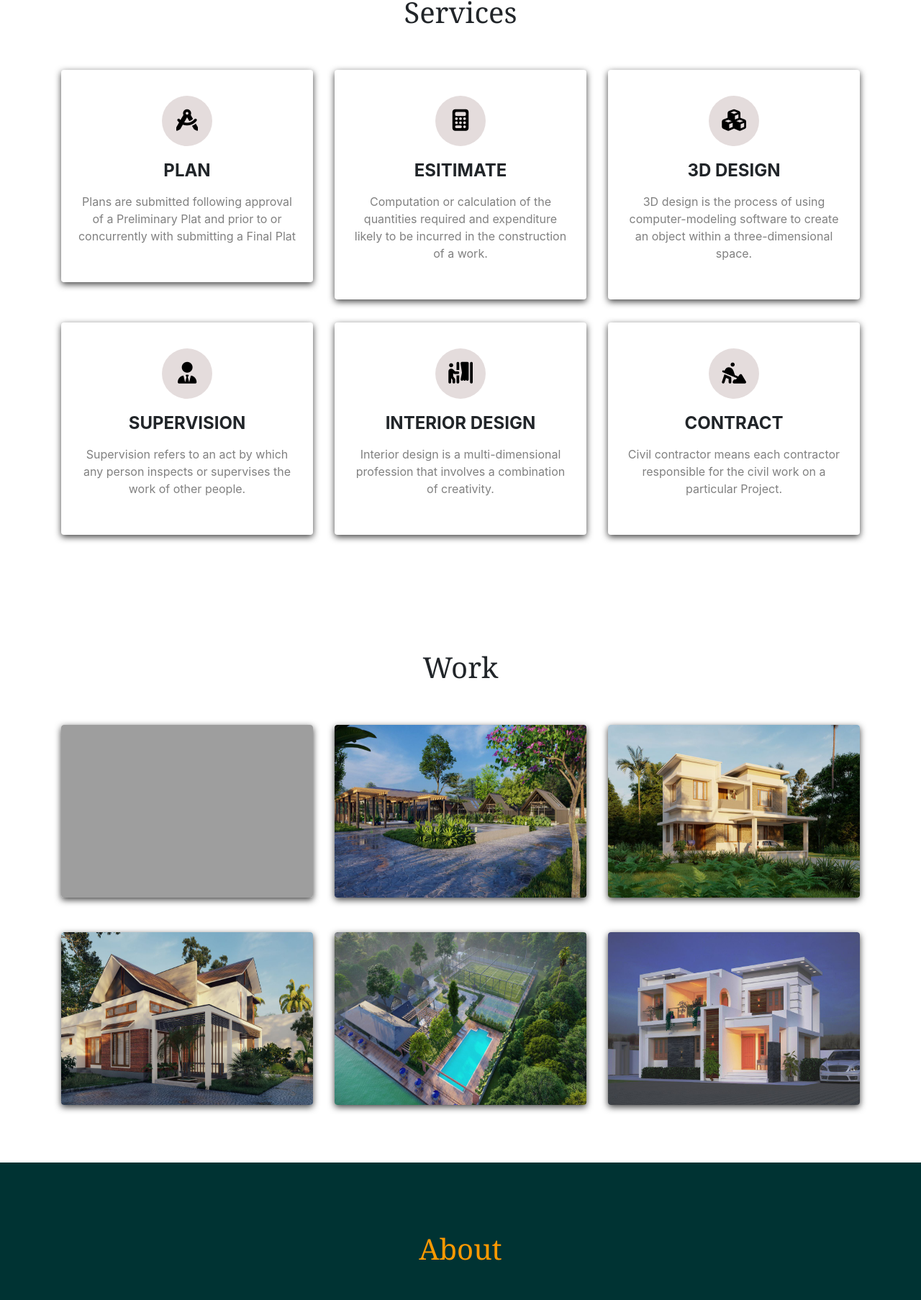
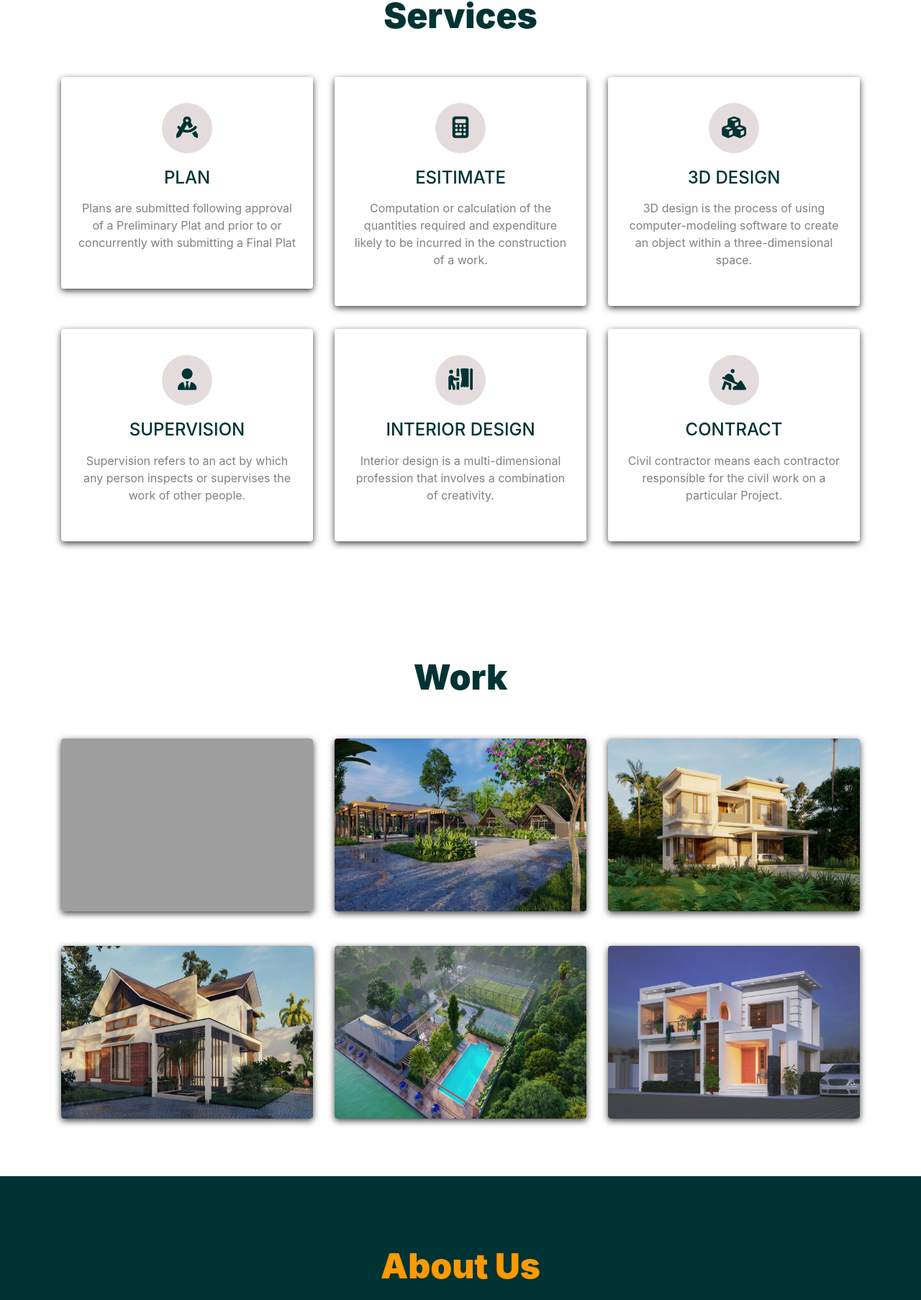
Before and after one commit to tpshaheem5/scaleart, a plain HTML site: page index.html in a window 1280 px wide. Shown: the part 894-2700 px from the top of the page at 72% size. Drawn offline with nearby package versions, Linux system fonts and the light colour scheme; grey boxes are pictures that could not be loaded.

Commit message:
font and color

```diff
--- a/index.html
+++ b/index.html
@@ -107,7 +107,7 @@
                             <div class="circle">
                                 <span><i class="fa-sharp fa-solid fa-compass-drafting"></i></span>
                             </div>
-                            <h4 class="font-weight-bold pb-2">PLAN</h4>
+                            <h4 class="pb-2 h12">PLAN</h4>
                             <p> Plans are submitted following approval of a Preliminary Plat and prior to or concurrently with submitting a Final Plat </p>
                         </div>
                     </div>
@@ -120,7 +120,7 @@
                             <div class="circle">
                                 <span><i class="fa-solid fa-calculator"></i></span>
                             </div>
-                            <h4 class="font-weight-bold pb-2">ESITIMATE</h4>
+                            <h4 class="pb-2 h12">ESITIMATE</h4>
                             <p>Computation or calculation of the quantities required and expenditure likely to be incurred in the construction of a work.</p>
                         </div>
                     </div>
@@ -132,7 +132,7 @@
                             <div class="circle">
                                 <span><i class="fa-sharp fa-solid fa-cubes"></i></span>
                             </div>
-                            <h4 class="font-weight-bold pb-2">3D DESIGN</h4>
+                            <h4 class="pb-2 h12">3D DESIGN</h4>
                             <p>3D design is the process of using computer-modeling software to create an object within a three-dimensional space.</p>
                         </div>
                     </div>
@@ -149,7 +149,7 @@
                         <div class="circle">
                             <span><i class="fa-solid fa-user-tie"></i></span>
                         </div>
-                        <h4 class="font-weight-bold pb-2">SUPERVISION</h4>
+                        <h4 class="pb-2 h12">SUPERVISION</h4>
                         <p>Supervision refers to an act by which any person inspects or supervises the work of other people.</p>
                     </div>
                 </div>
@@ -161,7 +161,7 @@
                         <div class="circle">
                             <span><i class="fa-solid fa-person-booth"></i></span>
                         </div>
-                        <h4 class="font-weight-bold pb-2">INTERIOR DESIGN</h4>
+                        <h4 class="pb-2 h12">INTERIOR DESIGN</h4>
                         <p>Interior design is a multi-dimensional profession that involves a combination of creativity.</p>
                     </div>
                 </div>
@@ -173,7 +173,7 @@
                           <div class="circle">
                               <span><i class="fa-solid fa-person-digging"></i></span>
                           </div>
-                          <h4 class="font-weight-bold pb-2">CONTRACT</h4>
+                          <h4 class="pb-2 h12">CONTRACT</h4>
                           <p>Civil contractor means each contractor responsible for the civil work on a particular Project.</p>
                       </div>
                   </div>
@@ -245,10 +245,10 @@
 
   <section class="about py-5" id="about-section">
     <div class="container-fluid">
-      <h1 class="p-5 text-center about1">About</h1>
+      <h1 class="p-5 text-center about1">About Us</h1>
       <div class="row">
         <div class="col-12 about2">
-          <h4><span class="font-weight-bold">Scale art</span>  is a full-service Vancouver-based studio practice focused on modern design, interiors and landscapes. Current projects include residential and vacation homes, multi-family housing, as well as public spaces. Our work is split equally between new builds and renovations and work is well-crafted and conceptually clear architecture as an urge to react to the surrounding phisical environments -we look for progressive clients with an equal passion for design. </h4>
+          <h5><span class="font-weight-bold">Scale art</span>  is a full-service Vancouver-based studio practice focused on modern design, interiors and landscapes. Current projects include residential and vacation homes, multi-family housing, as well as public spaces. Our work is split equally between new builds and renovations and work is well-crafted and conceptually clear architecture as an urge to react to the surrounding phisical environments -we look for progressive clients with an equal passion for design. </h5>
         </div>
 
       </div>
@@ -306,11 +306,10 @@
   <footer class="footer1 p-4">
     <div class="container-fluid">
       <div class="row justify-content-center">
-        <div class="footer-copyright text-white"> Scale Art Builders Engineers & deisign  Kodinhi,Kottathangadi,Kerala.Phone-8592039014 © 2022 Copyright: Designed By
+        <div class="footer-copyright text-white"> Scale Art Builders Engineers & deisign  Kodinhi,Kottathangadi,Kerala.Phone-8592039014 <i class="fa-brands fa-square-facebook"></i>
+          <i class="fa-brands fa-instagram"></i>
+          <i class="fa-brands fa-square-twitter"></i> © 2022 Copyright: Designed By
           <a href="/tpshaheem5.github.io" class="text-white"> Shaheemtp</a>
-          <i class="fa-brands fa-square-facebook"></i>
-          <i class="fa-brands fa-instagram"></i>
-          <i class="fa-brands fa-square-twitter"></i>
         </div>
 
       </div>
--- a/style.css
+++ b/style.css
@@ -29,20 +29,21 @@
     color: #fff;
 }
 .work1{
-    font-family: Georgia, 'Times New Roman', Times, serif;
+    font-size: 3rem;
+    font-weight: 900;
+    color:  #003333;
 }
-.about1{
-    font-family: Georgia, 'Times New Roman', Times, serif;
 
-
-}
 .about2{
     font-family: Georgia, 'Times New Roman', Times, serif;
     color: #fff;
 }
 .contact1{
-    font-family: Georgia, 'Times New Roman', Times, serif;
+    font-size: 3rem;
+    font-weight: 900;
+    color:  #003333;
 }
+
 
 .section2{
     background-color: #fff;
@@ -53,9 +54,11 @@
 }
 .about h1{
     color: #FF9900;
+    font-size: 3rem;
+    font-weight: 900;
 }
 .footer1{
-    background-color: #678286;
+    background-color:  #003333;
 }
 .footer-copyright{
     justify-content: center;
@@ -92,7 +95,7 @@
 }
 
 .btn-submit{
-    background-color: #678286;
+    background-color:  #003333;
 
 }
   .logo{
@@ -120,7 +123,7 @@
     height: 70px;
     width: 70px;
     background-color: rgb(228,220,220);
-    color: black;
+    color:  #003333;
     padding: 12px;
     font-size: 30px;
     border-radius: 50%;
@@ -131,10 +134,14 @@
     background-color: black;
     color: white;
     transition: 0.5s;
-
+}
+.h12{
+    color: #003333;
 }
 .font1{
-    font-family: Georgia, 'Times New Roman', Times, serif;
+    font-size: 3rem;
+    font-weight: 900;
+    color:  #003333;
 }
 .bg-img:before{
     content: '';
```
